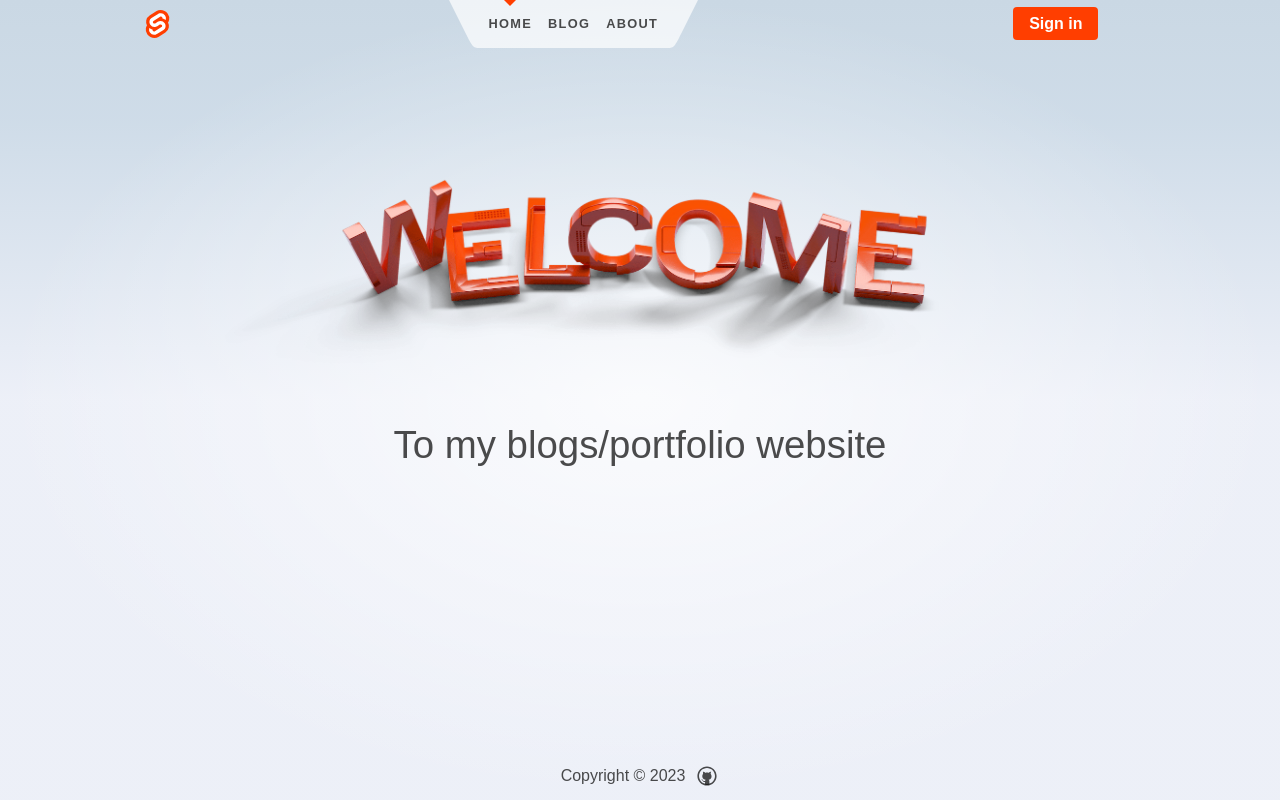
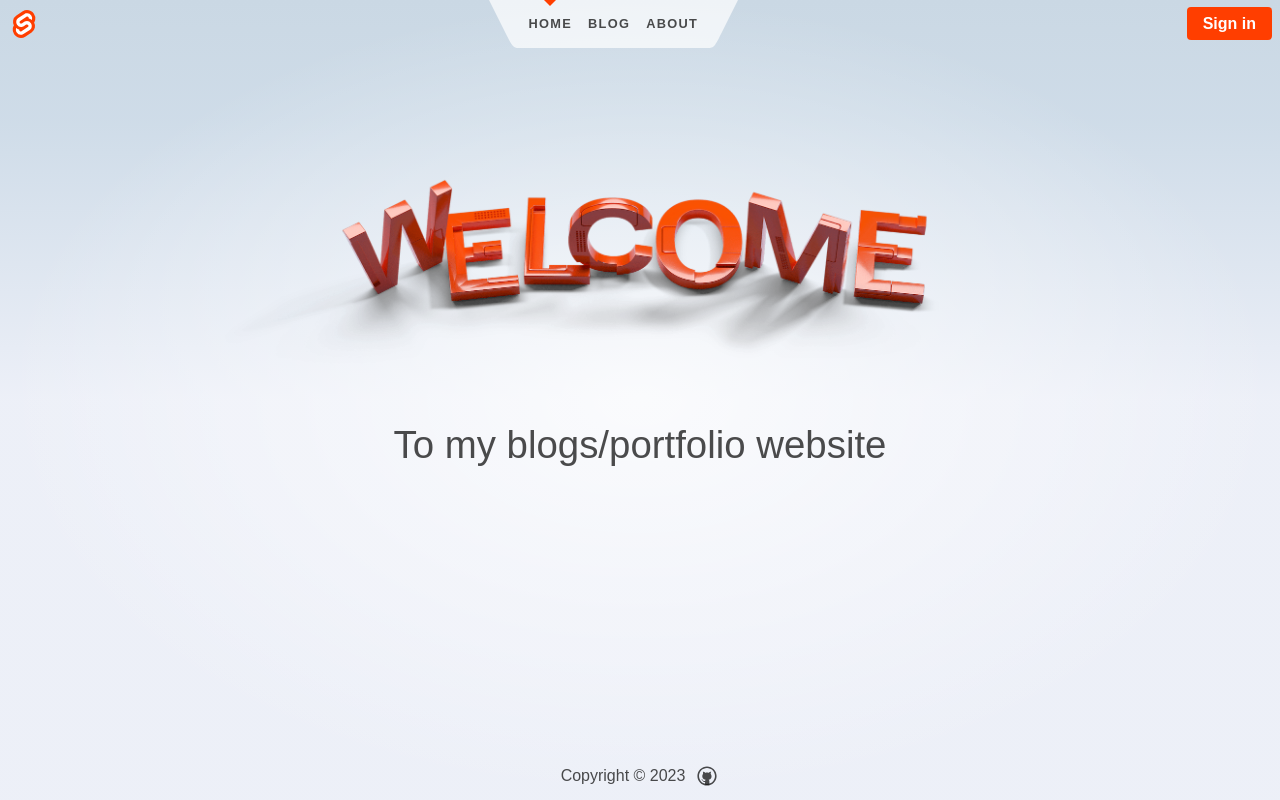
Before and after one commit to aasim-park/blog, a SvelteKit app: page / in a window 1280 px wide. Built offline with nearby package versions, Linux system fonts and the light colour scheme; no server answers.

Commit message:
word break and fixed headers margin

```diff
--- a/src/routes/Header.svelte
+++ b/src/routes/Header.svelte
@@ -75,7 +75,7 @@
 		{:else}
 			<button>
 				<a
-					class="lg:m-10 p-1 bg-colorTheme_1 hover:bg-colorTheme_1_light text-white font-bold lg:py-2 lg:px-4 rounded focus:outline-none focus:shadow-outline"
+					class="p-1 bg-colorTheme_1 hover:bg-colorTheme_1_light text-white font-bold lg:py-2 lg:px-4 rounded focus:outline-none focus:shadow-outline"
 					href="/login">Sign in</a
 				>
 			</button>
@@ -88,6 +88,14 @@
 		display: flex;
 		justify-content: space-around;
 		align-items: center;
+	}
+
+	@media (min-width: 480px) {
+		header {
+		display: flex;
+		justify-content: space-between;
+		align-items: center;
+	}
 	}
 
 	.corner {
--- a/src/routes/blog/[slug]/+page.svelte
+++ b/src/routes/blog/[slug]/+page.svelte
@@ -7,6 +7,6 @@
 <!--
 <h1>{post[0].title}</h1>
 <h2>{post[0].excerpt}</h2> -->
-<article class="prose break-words lg:m-auto">
+<article class="prose break-words md:m-auto">
 	{@html post}
 </article>
```
